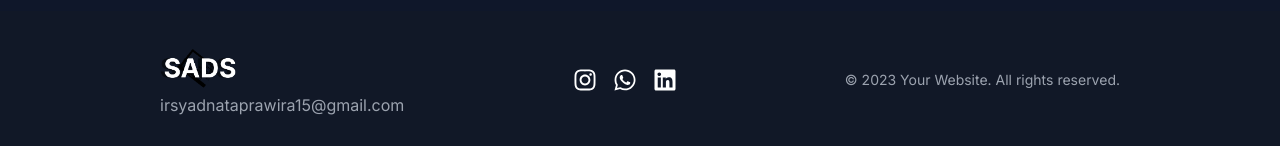
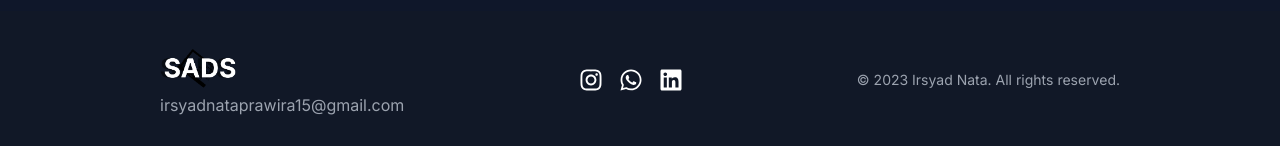
Before and after one commit to isadkang/new-portofolio, a React (Vite) app: page / in a window 1280 px wide. Shown: the part 4807-4953 px from the top of the page. Built offline with nearby package versions, Linux system fonts and the light colour scheme.

Commit message:
Fix some bug

```diff
--- a/src/components/Footer.jsx
+++ b/src/components/Footer.jsx
@@ -22,7 +22,7 @@ const Footer = () => {
             </a>
           </div>
           <p className="text-gray-400 text-sm mt-4 md:mt-0">
-            © 2023 Your Website. All rights reserved.
+            © 2023 Irsyad Nata. All rights reserved.
           </p>
         </div>
       </div>
```
